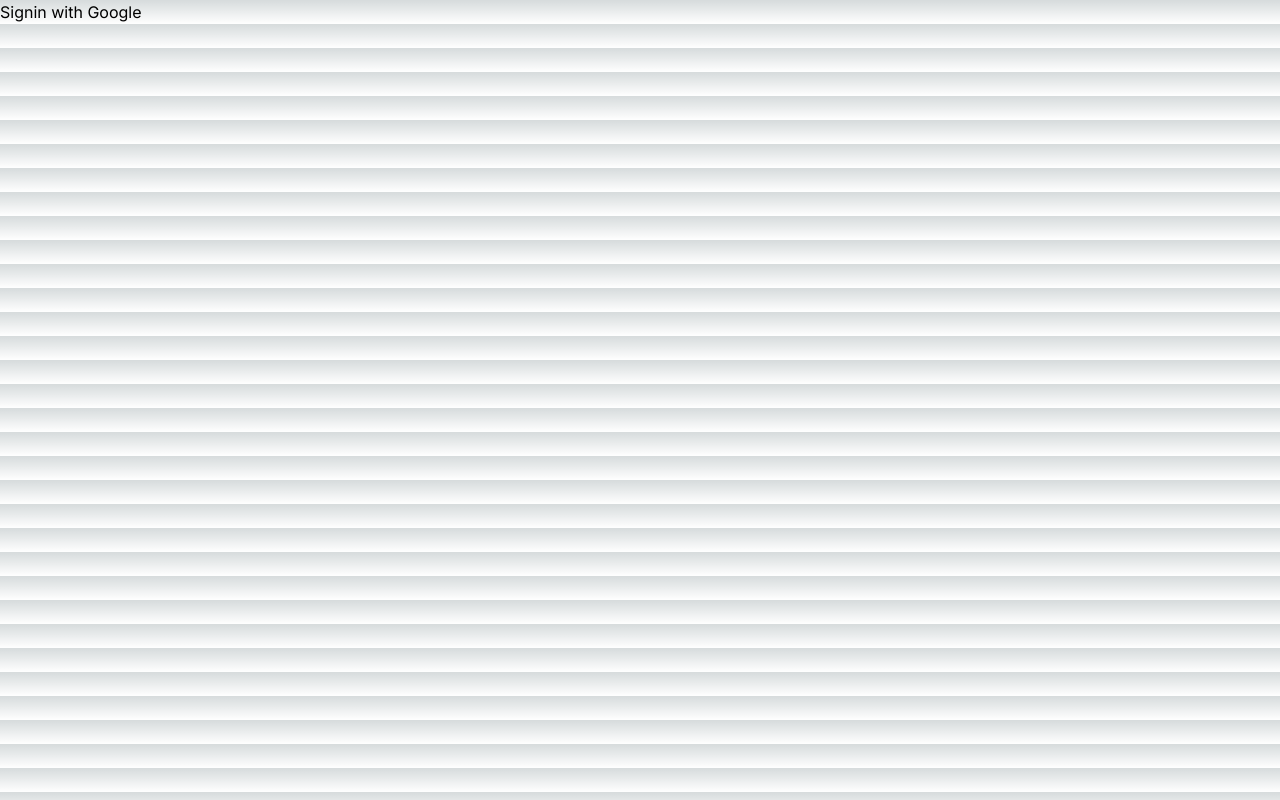
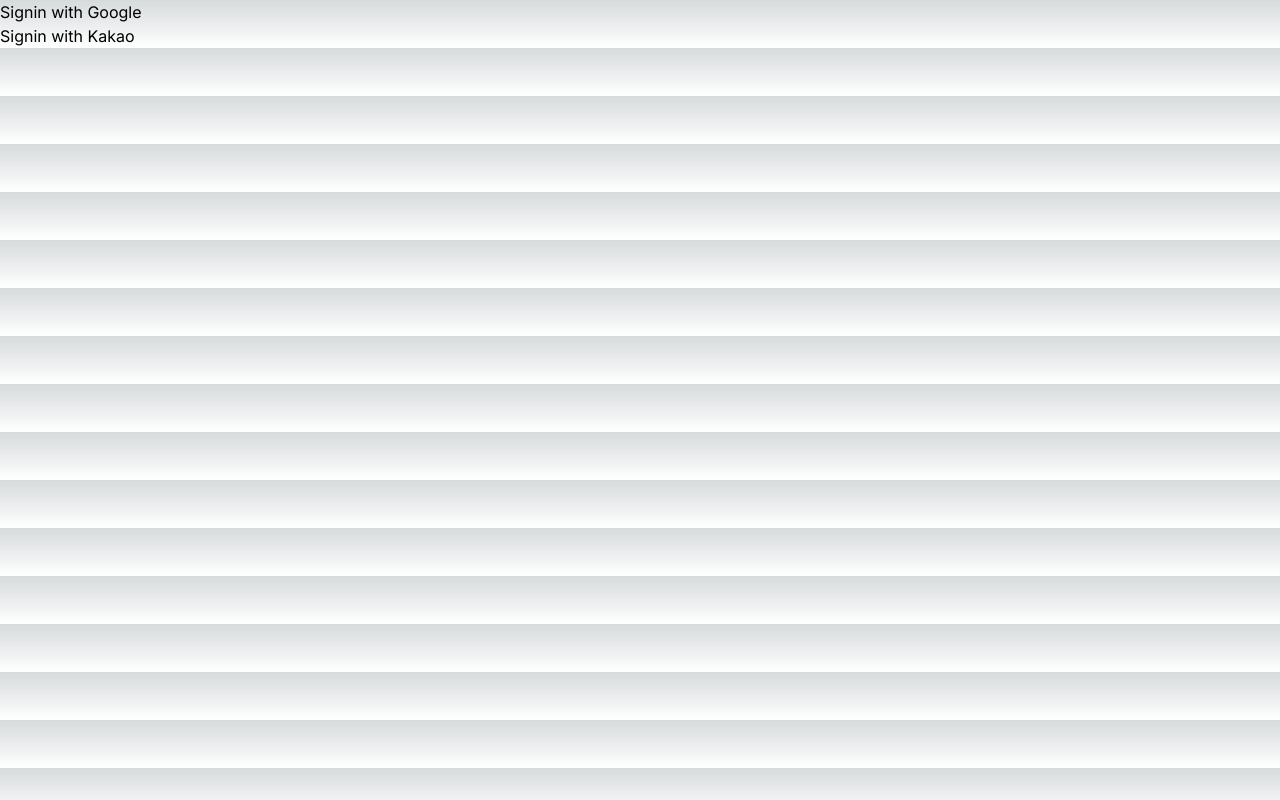
Before and after one commit to zero-koo/next-auth-oauth, a Next.js app: page / in a window 1280 px wide. Built offline with nearby package versions, Linux system fonts and the light colour scheme.

Commit message:
feat: Kakao login

```diff
--- a/auth.config.ts
+++ b/auth.config.ts
@@ -1,6 +1,7 @@
 import type { NextAuthConfig } from 'next-auth';
 import google from 'next-auth/providers/google';
+import kakao from 'next-auth/providers/kakao';
 
 export default {
-  providers: [google],
+  providers: [google, kakao],
 } satisfies NextAuthConfig;
--- a/components/auth/sign-in.tsx
+++ b/components/auth/sign-in.tsx
@@ -2,6 +2,7 @@ import { signIn } from '@/auth';
 
 function SignIn() {
   return (
+    <>
       <form
         action={async () => {
           'use server';
@@ -10,6 +11,15 @@ function SignIn() {
       >
         <button type="submit">Signin with Google</button>
       </form>
+      <form
+        action={async () => {
+          'use server';
+          await signIn('kakao');
+        }}
+      >
+        <button type="submit">Signin with Kakao</button>
+      </form>
+    </>
   );
 }
 
```
Also changed, not shown: 1 other file (tests, documents, lock files or other folders). Lines whose indentation alone changed are shown as unchanged.
